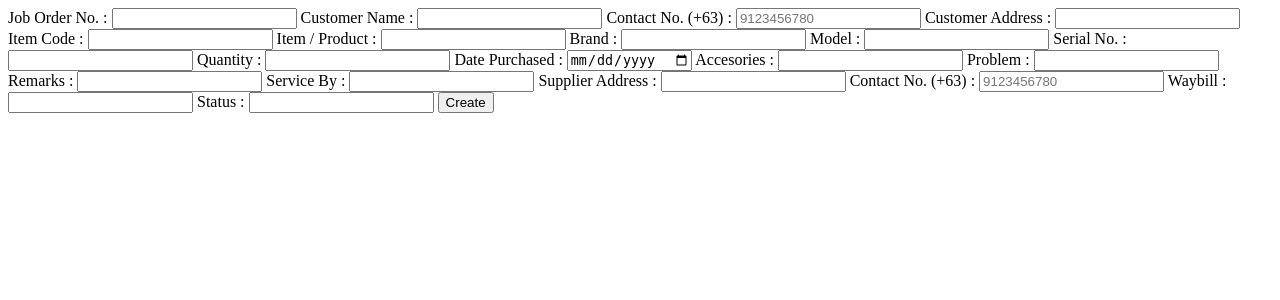
After one commit to jjarquio/SAD_Project, a PHP site: page /createJOB.php in a window 1280 px wide. The commit adds this page. Shown: the top 300 px of the page. Run offline with PHP 8.4, Linux system fonts and the light colour scheme; the visitor is signed in with stand-in values (Sample User, id 1).

Commit message:
joborder form

```diff
--- /dev/null
+++ b/view/createJOB.php
@@ -0,0 +1,88 @@
+<?php
+
+	session_start();
+
+      if(!isset($_SESSION['username']))
+	  {
+		  header("location: loginSES.php");
+	  }
+
+?>
+
+<!DOCTYPE html>
+<html>
+<head>
+	<title>Create Job Order</title>
+</head>
+<body>
+
+	<form action="<?php $_PHP_SELF ?>" method="POST">
+
+		Job Order No. : <input type="number" name="jobORDER" required>
+		Customer Name : <input type="text" name="custNAME" required>
+		Contact No. (+63) : <input type="text" name="custCONT" placeholder="9123456780" required>
+		Customer Address : <input type="text" name="custADD" required>
+		Item Code : <input type="text" name="itemCODE" required>
+		Item / Product : <input type="text" name="itemNAME" required>
+		Brand : <input type="text" name="itemBRAND" required>
+		Model : <input type="text" name="itemMODEL" required>
+		Serial No. : <input type="text" name="serialNO" required>
+		Quantity : <input type="number" name="itemQTY" required>
+		Date Purchased : <input type="date" name="datePUR" required>
+		Accesories : <input type="text" name="accesories" required>
+		Problem : <input type="text" name="problem" required>
+		Remarks : <input type="text" name="remarks" required>
+		Service By : <input type="text" name="servBY" required>
+		Supplier Address : <input type="text" name="suppADD" required>
+		Contact No. (+63) : <input type="text" name="suppCONT" placeholder="9123456780" required>
+		Waybill : <input type="text" name="waybill" required>
+		Status : <input type="text" name="status" required>
+
+		<input type="submit" name="submitJOB" value="Create">
+
+	</form>
+
+	<?php
+
+	$jobORDER = isset($_POST['jobORDER'])?$_POST['jobORDER']:NULL;
+	$custNAME = isset($_POST['custNAME'])?$_POST['custNAME']:NULL;
+	$custCONT = isset($_POST['custCONT'])?$_POST['custCONT']:NULL;
+	$custADD = isset($_POST['custADD'])?$_POST['custADD']:NULL;
+	$itemCODE = isset($_POST['itemCODE'])?$_POST['itemCODE']:NULL;
+	$itemNAME = isset($_POST['itemNAME'])?$_POST['itemNAME']:NULL;
+	$itemBRAND = isset($_POST['itemBRAND'])?$_POST['itemBRAND']:NULL;
+	$itemMODEL = isset($_POST['itemMODEL'])?$_POST['itemMODEL']:NULL;
+	$serialNO = isset($_POST['serialNO'])?$_POST['serialNO']:NULL;
+	$itemQTY = isset($_POST['itemQTY'])?$_POST['itemQTY']:NULL;
+	$datePUR = isset($_POST['datePUR'])?$_POST['datePUR']:NULL;
+	$accesories = isset($_POST['accesories'])?$_POST['accesories']:NULL;
+	$problem = isset($_POST['problem'])?$_POST['problem']:NULL;
+	$remarks = isset($_POST['remarks'])?$_POST['remarks']:NULL;
+	$servBY = isset($_POST['servBY'])?$_POST['servBY']:NULL;
+	$suppADD = isset($_POST['suppADD'])?$_POST['suppADD']:NULL;
+	$suppCONT = isset($_POST['suppCONT'])?$_POST['suppCONT']:NULL;
+	$waybill = isset($_POST['waybill'])?$_POST['waybill']:NULL;
+	$status = isset($_POST['status'])?$_POST['status']:NULL;
+
+
+	if (isset($_POST['submitJOB']) && $_POST['submitJOB']=="Create") {
+		include "../DBconnect/connection.php";
+
+		$sql = "INSERT INTO joborderstatus (Job_order_no, Customer_name, Contact_no, Customer_add, Item_code, Item, Brand, Model, Serial_no, Quantity, Date_purchased, Accessories, Problem, Remark, Service_by, Supplier_add, Supplier_cont_no, Waybill, Status) VALUES('$jobORDER', '$custNAME', '$custCONT', '$custADD', '$itemCODE', '$itemNAME', '$itemBRAND', '$itemMODEL', '$serialNO' , '$itemQTY', '$datePUR', '$accesories', '$problem', '$remarks', '$servBY', '$suppADD', '$suppCONT', '$waybill', '$status')";
+
+		$result = $con->query($sql);
+
+		if($result){
+            echo "Success";
+            header("location; dashboard.php");
+		}
+
+	}
+
+	?>
+
+</body>
+</html>
+
+<!-- $sql="INSERT INTO joborderstatus(Job_order_no, Customer_name, Contact_no, Customer_add, Item_code, Item, Brand, Model, Serial_no, Quantity, Date_purchased, Accessories, Problem, Remark, Service_by, Supplier_add, Supplier_cont_no, Waybill, Status)  -->
+		<!-- VALUES('$jobORDER', '$custNAME', '$custCONT', '$custADD', '$itemCODE', '$itemNAME', '$itemBRAND', '$itemMODEL', '$serialNO', '$itemQTY', '$datePUR', '$accesories', '$problem', $remarks', '$servBY', '$suppADD', '$suppCONT', '$waybill', '$status') "; -->
--- a/view/loginSES.php
+++ b/view/loginSES.php
@@ -30,7 +30,7 @@
 		$username = isset($_POST['username'])?$_POST['username']:NULL;
 		$password = isset($_POST['password'])?$_POST['password']:NULL;
 
-		if (isset($_POST['submitLOGIN'])) {
+		if (isset($_POST['submitLOGIN']) && $_POST['submitLOGIN']=="Login") {
 
 			include "../DBconnect/connection.php";
 
```
